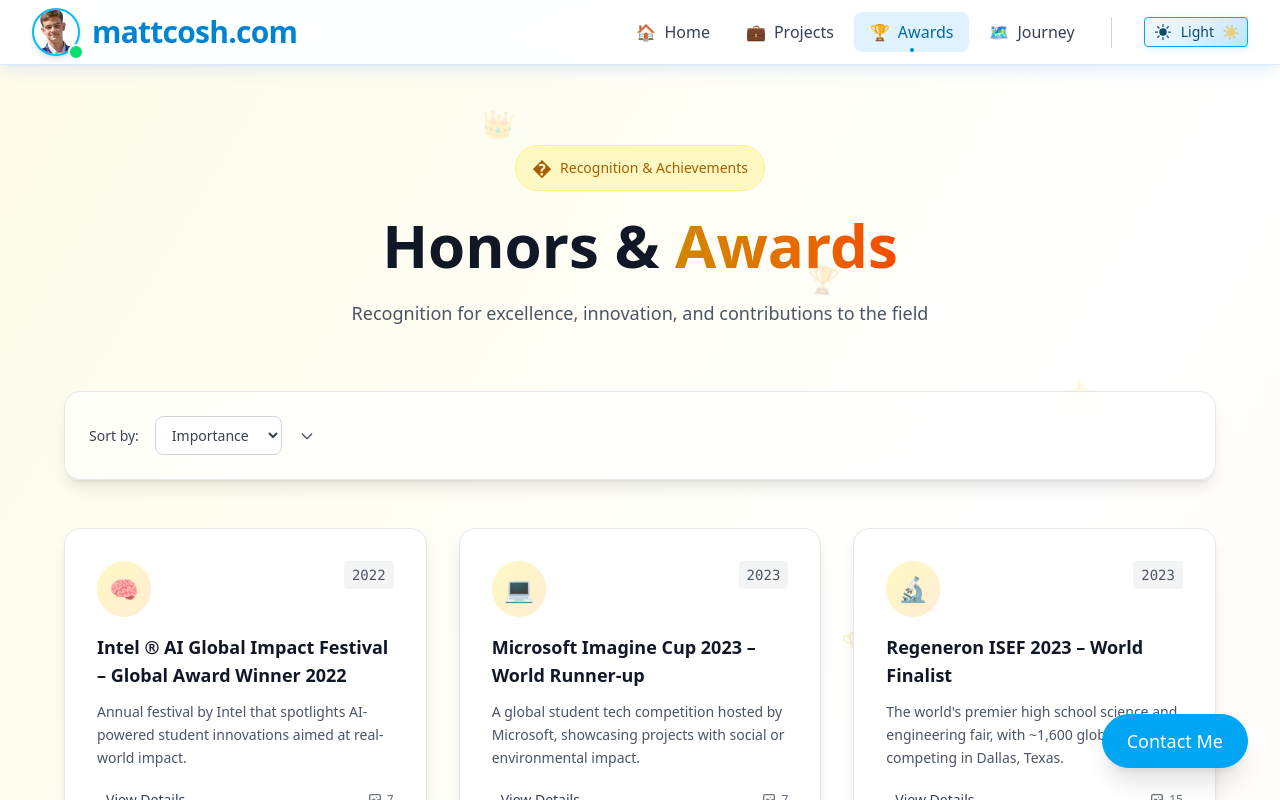
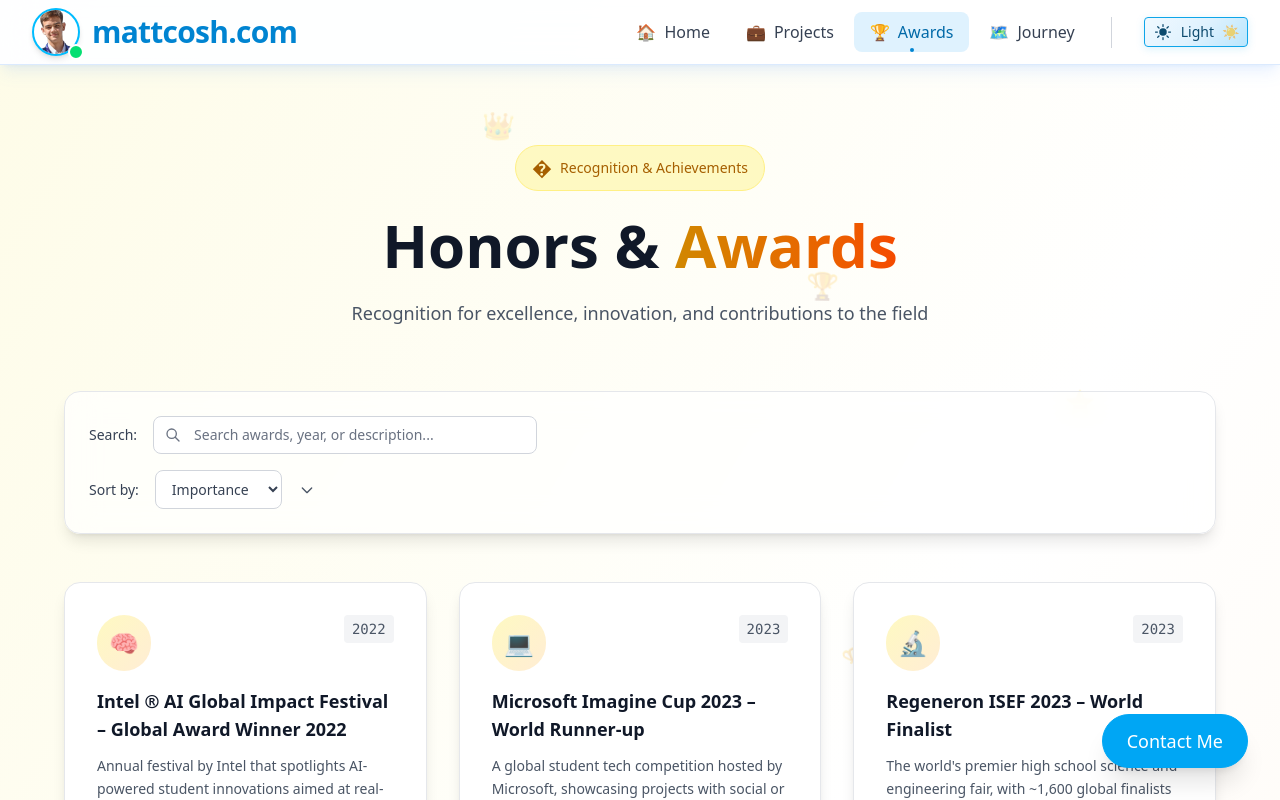
Before and after one commit to TheUnknown550/PortfolioWebsite, a React (Vite) app: page /honors in a window 1280 px wide. Shown: the top 800 px of the page. Built offline with nearby package versions, Linux system fonts and the light colour scheme.

Commit message:
Added a search bar

```diff
--- a/src/HonorsAwards.tsx
+++ b/src/HonorsAwards.tsx
@@ -45,6 +45,7 @@
   const [modalHonor, setModalHonor] = useState<Honor | null>(null);
   const [modalImgIdx, setModalImgIdx] = useState(0);
   const [zoomOpen, setZoomOpen] = useState(false);
+  const [searchQuery, setSearchQuery] = useState("");
 
   // Sorting state
   const [sortBy, setSortBy] = useState<'year' | 'title' | 'importance'>('importance');
@@ -75,6 +76,17 @@
     sortedHonors = [...originalOrder];
   }
   if (reverse) sortedHonors.reverse();
+
+  // Filter by search query
+  const filteredHonors = sortedHonors.filter(honor => {
+    const searchLower = searchQuery.toLowerCase();
+    return (
+      honor.title.toLowerCase().includes(searchLower) ||
+      honor.year.toString().includes(searchLower) ||
+      (honor.eventDescription && honor.eventDescription.toLowerCase().includes(searchLower)) ||
+      (honor.myExperience && honor.myExperience.toLowerCase().includes(searchLower))
+    );
+  });
 
   const openModal = (honor: Honor) => {
     setModalHonor(honor);
@@ -177,6 +189,52 @@
                 ? "bg-gray-800/50 border border-gray-700"
                 : "bg-white/70 border border-gray-200 shadow-lg"
             }`}>
+              <div className="flex flex-col gap-4">
+                {/* Search Bar */}
+                <div className="flex flex-col sm:flex-row gap-3 sm:gap-4 items-start sm:items-center">
+                  <span className={`text-sm font-medium whitespace-nowrap ${
+                    theme === "dark" ? "text-gray-300" : "text-gray-700"
+                  }`}>
+                    Search:
+                  </span>
+                  <div className="relative flex-1 w-full sm:max-w-sm">
+                    <input
+                      type="text"
+                      placeholder="Search awards, year, or description..."
+                      value={searchQuery}
+                      onChange={(e) => setSearchQuery(e.target.value)}
+                      className={`w-full px-4 py-2 pl-10 rounded-lg text-sm border transition-colors ${
+                        theme === "dark"
+                          ? "bg-gray-700 text-gray-200 border-gray-600 placeholder-gray-400 focus:border-yellow-400"
+                          : "bg-white text-gray-700 border-gray-300 placeholder-gray-500 focus:border-yellow-400"
+                      } focus:outline-none focus:ring-2 focus:ring-yellow-400/20`}
+                    />
+                    <svg
+                      className={`absolute left-3 top-1/2 transform -translate-y-1/2 w-4 h-4 ${
+                        theme === "dark" ? "text-gray-400" : "text-gray-500"
+                      }`}
+                      fill="none"
+                      stroke="currentColor"
+                      viewBox="0 0 24 24"
+                    >
+                      <path strokeLinecap="round" strokeLinejoin="round" strokeWidth={2} d="M21 21l-6-6m2-5a7 7 0 11-14 0 7 7 0 0114 0z" />
+                    </svg>
+                    {searchQuery && (
+                      <button
+                        onClick={() => setSearchQuery("")}
+                        className={`absolute right-3 top-1/2 transform -translate-y-1/2 w-4 h-4 rounded-full ${
+                          theme === "dark" ? "text-gray-400 hover:text-gray-300" : "text-gray-500 hover:text-gray-700"
+                        } transition-colors`}
+                      >
+                        <svg fill="none" stroke="currentColor" viewBox="0 0 24 24">
+                          <path strokeLinecap="round" strokeLinejoin="round" strokeWidth={2} d="M6 18L18 6M6 6l12 12" />
+                        </svg>
+                      </button>
+                    )}
+                  </div>
+                </div>
+
+                {/* Sort Controls */}
                 <div className="flex flex-col sm:flex-row gap-3 sm:gap-4 items-start sm:items-center">
                   <span className={`text-sm font-medium whitespace-nowrap ${
                     theme === "dark" ? "text-gray-300" : "text-gray-700"
@@ -212,7 +270,24 @@
                 </div>
                 </div>
               </div>
+            </div>
           </motion.div>
+
+          {/* Search Results Counter */}
+          {searchQuery && (
+            <motion.div
+              initial={{ opacity: 0, y: -10 }}
+              animate={{ opacity: 1, y: 0 }}
+              className={`mb-6 text-center ${
+                theme === "dark" ? "text-gray-400" : "text-gray-600"
+              }`}
+            >
+              <span className="text-sm">
+                Found {filteredHonors.length} award{filteredHonors.length !== 1 ? 's' : ''}
+                {searchQuery && ` matching "${searchQuery}"`}
+              </span>
+            </motion.div>
+          )}
 
           {/* Awards Grid */}
           <div className="grid md:grid-cols-2 lg:grid-cols-3 gap-6 sm:gap-8">
@@ -250,7 +325,7 @@
               ))
             ) : (
               // Award Cards
-              sortedHonors.map((honor, idx) => (
+              filteredHonors.map((honor, idx) => (
                 <motion.div
                   key={`${honor.title}-${honor.year}`}
                   initial={{ opacity: 0, y: 20, scale: 0.95 }}
--- a/src/Projects.tsx
+++ b/src/Projects.tsx
@@ -22,6 +22,7 @@
   const [compactView, setCompactView] = useState(false);
   const [sortBy, setSortBy] = useState<'date' | 'title' | 'importance'>('importance');
   const [reverse, setReverse] = useState(false);
+  const [searchQuery, setSearchQuery] = useState("");
 
   // For importance, use the order in the JSON file (default)
   const [originalOrder, setOriginalOrder] = useState<Project[]>([]);
@@ -106,6 +107,19 @@
     sortedProjects = [...originalOrder];
   }
   if (reverse) sortedProjects.reverse();
+
+  // Filter by search query
+  const filteredProjects = sortedProjects.filter(project => {
+    const searchLower = searchQuery.toLowerCase();
+    return (
+      project.title.toLowerCase().includes(searchLower) ||
+      project.description.toLowerCase().includes(searchLower) ||
+      (project.years && project.years.toString().toLowerCase().includes(searchLower)) ||
+      (project.skills && project.skills.some(skill =>
+        skill.toLowerCase().includes(searchLower)
+      ))
+    );
+  });
 
   return (
     <div className="min-h-screen relative overflow-hidden">
@@ -204,6 +218,50 @@
                 : "bg-white/70 border border-gray-200 shadow-lg"
             }`}>
               <div className="flex flex-col gap-4">
+                {/* Search Bar */}
+                <div className="flex flex-col sm:flex-row gap-3 sm:gap-4 items-start sm:items-center">
+                  <span className={`text-sm font-medium whitespace-nowrap ${
+                    theme === "dark" ? "text-gray-300" : "text-gray-700"
+                  }`}>
+                    Search:
+                  </span>
+                  <div className="relative flex-1 w-full sm:max-w-sm">
+                    <input
+                      type="text"
+                      placeholder="Search projects, skills, or description..."
+                      value={searchQuery}
+                      onChange={(e) => setSearchQuery(e.target.value)}
+                      className={`w-full px-4 py-2 pl-10 rounded-lg text-sm border transition-colors ${
+                        theme === "dark"
+                          ? "bg-gray-700 text-gray-200 border-gray-600 placeholder-gray-400 focus:border-blue-400"
+                          : "bg-white text-gray-700 border-gray-300 placeholder-gray-500 focus:border-blue-400"
+                      } focus:outline-none focus:ring-2 focus:ring-blue-400/20`}
+                    />
+                    <svg
+                      className={`absolute left-3 top-1/2 transform -translate-y-1/2 w-4 h-4 ${
+                        theme === "dark" ? "text-gray-400" : "text-gray-500"
+                      }`}
+                      fill="none"
+                      stroke="currentColor"
+                      viewBox="0 0 24 24"
+                    >
+                      <path strokeLinecap="round" strokeLinejoin="round" strokeWidth={2} d="M21 21l-6-6m2-5a7 7 0 11-14 0 7 7 0 0114 0z" />
+                    </svg>
+                    {searchQuery && (
+                      <button
+                        onClick={() => setSearchQuery("")}
+                        className={`absolute right-3 top-1/2 transform -translate-y-1/2 w-4 h-4 rounded-full ${
+                          theme === "dark" ? "text-gray-400 hover:text-gray-300" : "text-gray-500 hover:text-gray-700"
+                        } transition-colors`}
+                      >
+                        <svg fill="none" stroke="currentColor" viewBox="0 0 24 24">
+                          <path strokeLinecap="round" strokeLinejoin="round" strokeWidth={2} d="M6 18L18 6M6 6l12 12" />
+                        </svg>
+                      </button>
+                    )}
+                  </div>
+                </div>
+
                 {/* Sort Controls */}
                 <div className="flex flex-col sm:flex-row gap-3 sm:gap-4 items-start sm:items-center">
                   <span className={`text-sm font-medium whitespace-nowrap ${
@@ -296,6 +354,22 @@
             </div>
           </motion.div>
 
+          {/* Search Results Counter */}
+          {searchQuery && (
+            <motion.div
+              initial={{ opacity: 0, y: -10 }}
+              animate={{ opacity: 1, y: 0 }}
+              className={`mb-6 text-center ${
+                theme === "dark" ? "text-gray-400" : "text-gray-600"
+              }`}
+            >
+              <span className="text-sm">
+                Found {filteredProjects.length} project{filteredProjects.length !== 1 ? 's' : ''}
+                {searchQuery && ` matching "${searchQuery}"`}
+              </span>
+            </motion.div>
+          )}
+
           {/* Projects Grid */}
           <div className={compactView ? "grid grid-cols-1 sm:grid-cols-2 lg:grid-cols-3 xl:grid-cols-4 gap-4" : "space-y-8"}>
             {loading ? (
@@ -360,7 +434,7 @@
               ))
             ) : compactView ? (
               // Compact Project Cards
-              sortedProjects.map((proj, idx) => (
+              filteredProjects.map((proj, idx) => (
                 <motion.div
                   key={`${proj.title}-${idx}`}
                   initial={{ opacity: 0, scale: 0.9 }}
@@ -401,7 +475,7 @@
               ))
             ) : (
               // Detailed Project Cards
-              sortedProjects.map((proj, idx) => (
+              filteredProjects.map((proj, idx) => (
                 <motion.div
                   key={`${proj.title}-${idx}`}
                   initial={{ opacity: 0, y: 20, scale: 0.95 }}
```
Lines whose indentation alone changed are shown as unchanged.
